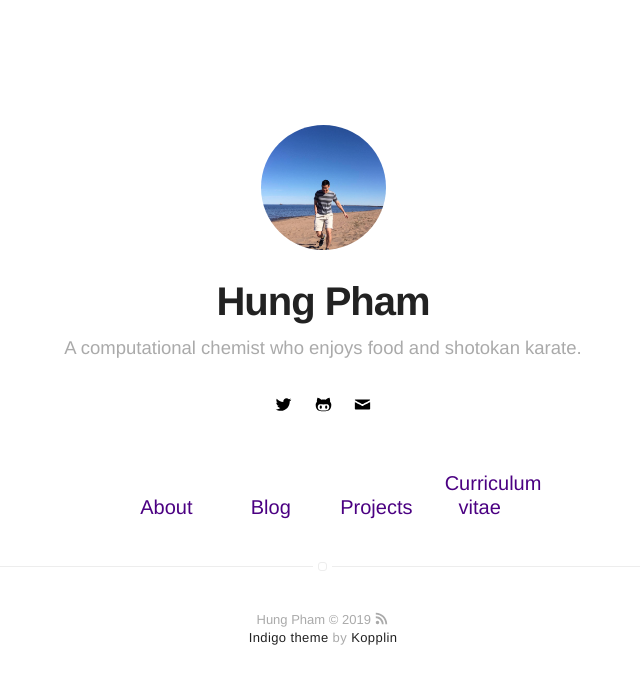
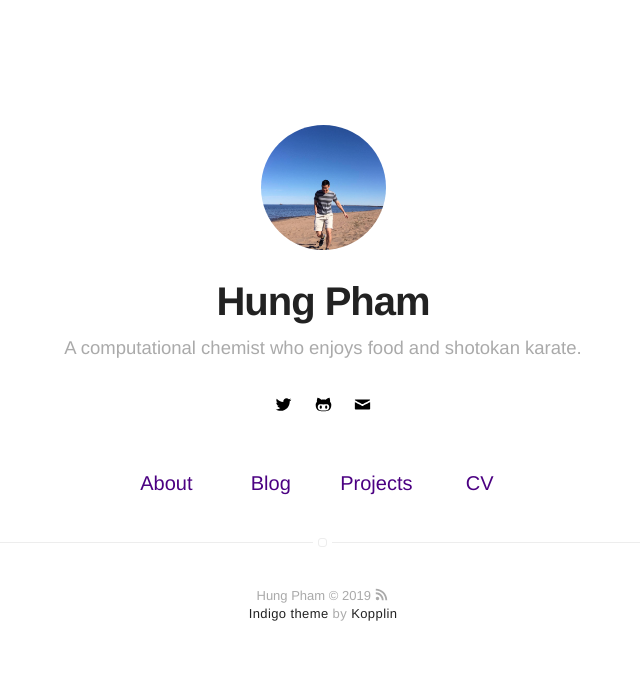
Before and after one commit to hungpham2017/hungpham2017.github.io, a Jekyll site: the page built from index.html, in a window 1280 px wide. Shown: the top 684 px of the page, without its empty margins (317-957 px from the left). Built offline with Jekyll 4.4.1, drawn with Linux system fonts in a browser that asks for light colours.

Commit message:
projects

```diff
--- a/_includes/nav.html
+++ b/_includes/nav.html
@@ -41,7 +41,7 @@
 
         {% if site.resume == true %}
             <li class="item">
-                <a class="link" href="{% if site.resume-external %}{{ site.resume-url }}{% else %}{{ site.url }}/{{ site.resume-url }}{% endif %}">Curriculum vitae</a>
+                <a class="link" href="{% if site.resume-external %}{{ site.resume-url }}{% else %}{{ site.url }}/{{ site.resume-url }}{% endif %}">CV</a>
             </li>
         {% endif %}
     </ul>
```
